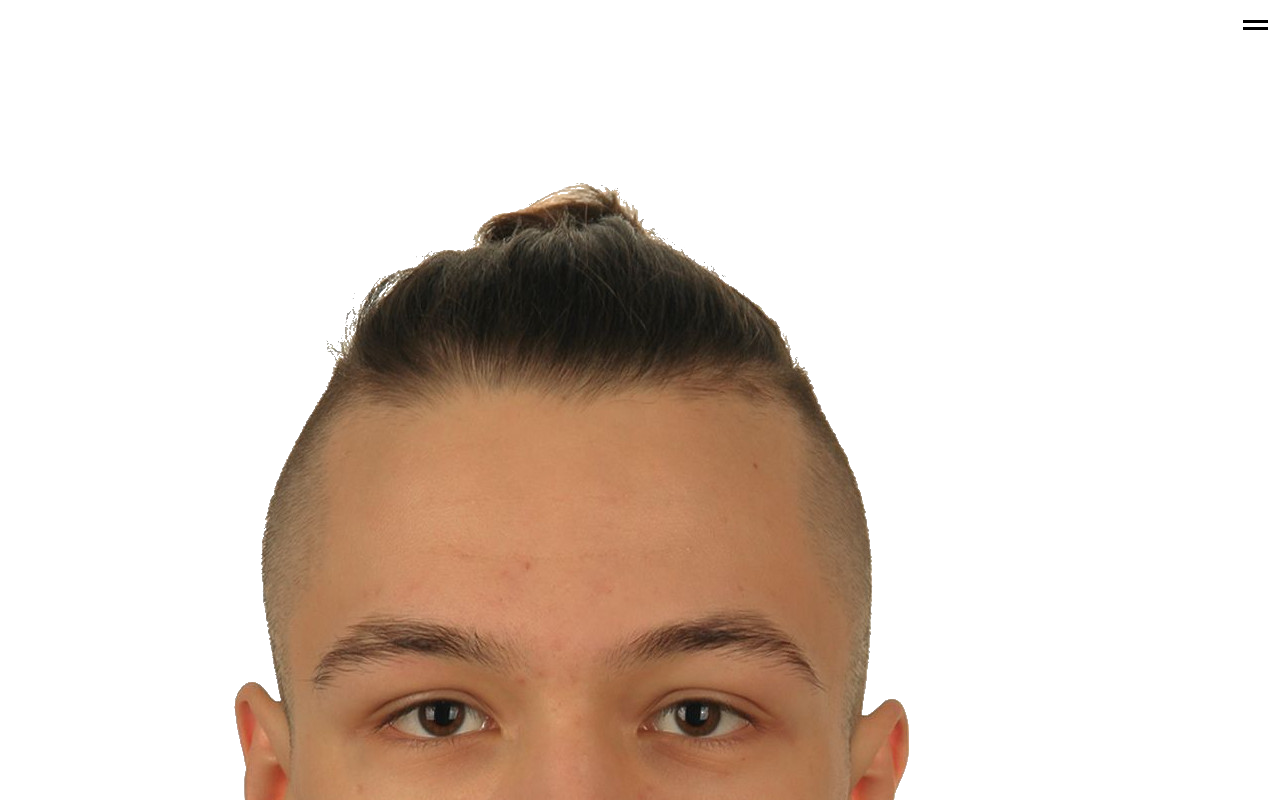
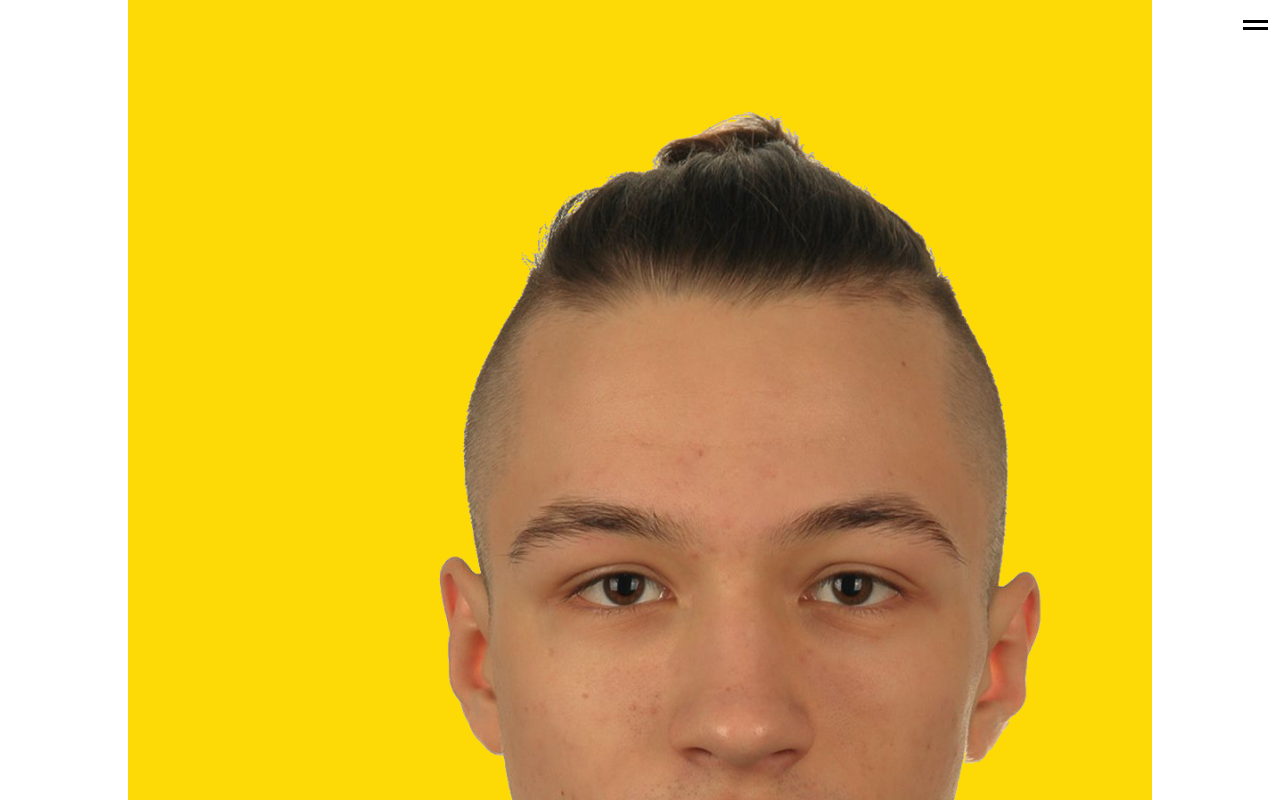
Before and after one commit to Adaxelx/portfolio-training, a React (Create React App) app: page / in a window 1280 px wide. Shown: the top 800 px of the page. Built offline with nearby package versions, Linux system fonts and the light colour scheme.

Commit message:
full home page with styles

```diff
--- a/src/Styles/Modules/StartPage/Home.module.sass
+++ b/src/Styles/Modules/StartPage/Home.module.sass
@@ -0,0 +1,23 @@
+@import '../../variables+mixins+placeholders/_variables.sass'
+
+.home
+    height: 100vh
+    width: 100%
+    overflow: hidden
+    display: flex
+    flex-direction: column
+    justify-content: center
+.bg
+    width: 80%
+    background-color: $yellow-color
+    margin-left: 10%
+.img
+    width: 100%
+    transform: translate(10%,10%)
+.title
+    margin-left: 10%
+    font-size: $font-sizeBig
+.subtitle
+    margin-left: 10%
+    font-size: $font-sizeSubtitle
+    margin-bottom: $margin-content
--- a/src/Styles/variables+mixins+placeholders/_variables.sass
+++ b/src/Styles/variables+mixins+placeholders/_variables.sass
@@ -1,5 +1,8 @@
 $font-sizeBig: 3.5rem
+$font-sizeSubtitle: 2rem
 $font-sizeContent: 1.5rem
 
 $margin-edge: 40px
 $margin-content: 40px
+
+$yellow-color: #fdd906
--- a/src/components/StartPage/Home.js
+++ b/src/components/StartPage/Home.js
@@ -1,9 +1,14 @@
 import React from 'react';
 import img from '../../images/mostoski.png'
+import styles from '../../Styles/Modules/StartPage/Home.module.sass'
 const Home = () => {
     return (
-        <section>
-            <img src={img} alt=""/>
+        <section className={styles.home}>
+            <h1 className={styles.title}>Adrian Mostowski</h1>
+            <h2 className={styles.subtitle}>- Front-End Developer</h2>
+            <div className={styles.bg}>
+            <img src={img} alt="to ja" className={styles.img}/>
+            </div>
         </section>
      );
 }
```
